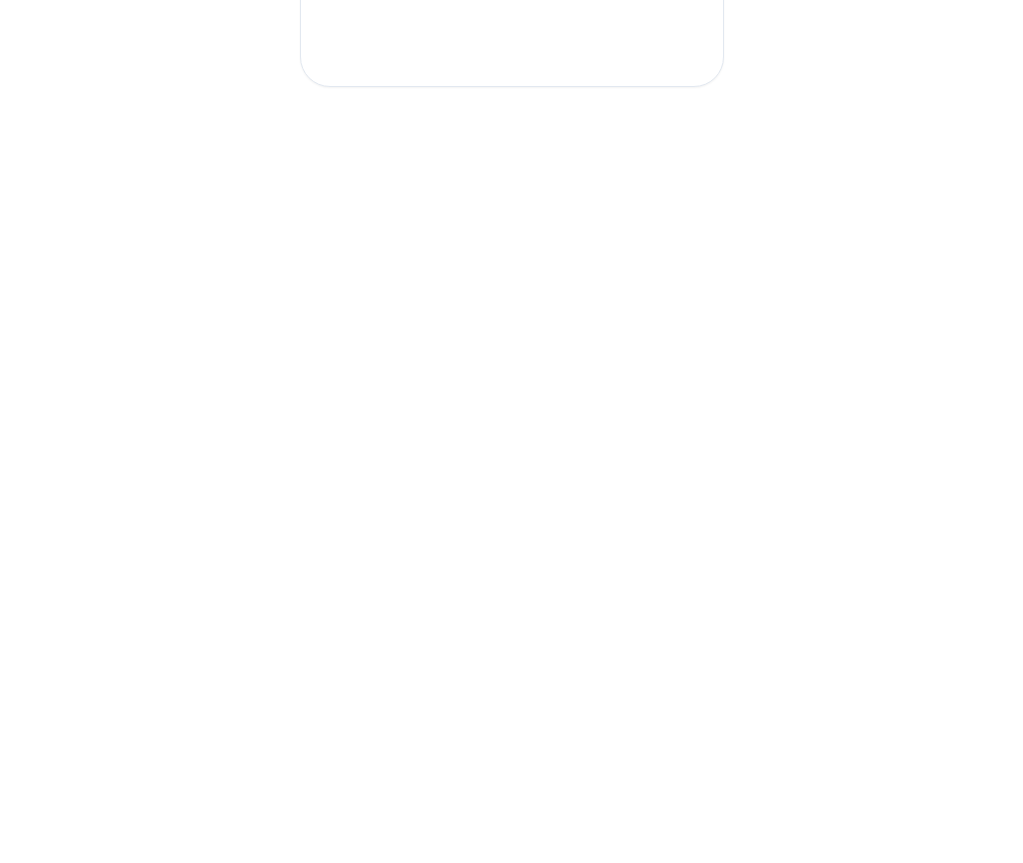
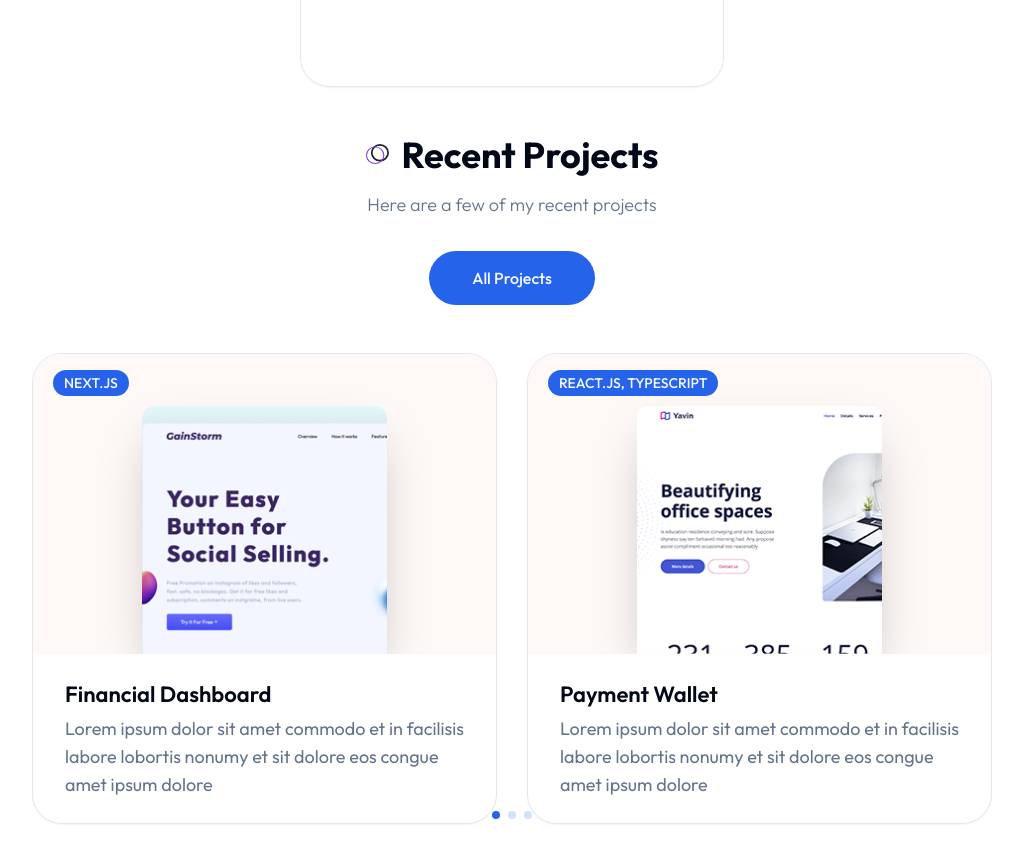
Before and after one commit to Praizee/nextjs-portfolio, a Next.js app: page / in a window 1280 px wide. Shown: the part 2600-3463 px from the top of the page, without its empty margins (128-1151 px from the left). Built offline with nearby package versions, Linux system fonts and the light colour scheme.

Commit message:
feat: projects section

```diff
--- a/app/globals.css
+++ b/app/globals.css
@@ -89,3 +89,8 @@
 .badge {
   @apply z-10 w-[200px] h-[68px] bg-white dark:backdrop-blur-[44px] shadow-2xl p-4 rounded-[10px] flex items-center gap-x-4
 }
+
+.swiper-horizontal > .section-pagination-bullets .swiper-pagination-bullet, .swiper-pagination-horizontal.swiper-pagination-bullets .swiper-pagination-bullet
+{
+  @apply bg-primary
+}
--- a/app/page.jsx
+++ b/app/page.jsx
@@ -1,6 +1,7 @@
 import Hero from "@/components/Hero";
 import About from "@/components/About";
 import Services from "@/components/ui/Services";
+import Work from "@/components/Work";
 
 export default function Home() {
   return (
@@ -8,6 +9,7 @@ export default function Home() {
       <Hero />
       <About />
       <Services />
+      <Work />
     </main>
   );
 }
--- /dev/null
+++ b/components/ProjectCard.jsx
@@ -0,0 +1,51 @@
+import Link from "next/link";
+import Image from "next/image";
+import { Card, CardHeader } from "./ui/card";
+import { Github, Link2Icon } from "lucide-react";
+import { Badge } from "./ui/badge";
+
+const ProjectCard = ({ project }) => {
+  return (
+    <Card className="group overflow-hidden relative">
+      <CardHeader className="p-0">
+        {/* Image */}
+        <div className="relative w-full h-[300px] flex items-center justify-center bg-tertiary dark:bg-secondary/40 xl:bg-work_project_bg_light xl:dark:bg-work_project_bg_dark xl:bg-[110%] xl:bg-no-repeat overflow-hidden">
+          <Image
+            className="absolute bottom-0 shadow-2xl"
+            src={project.image}
+            width={245}
+            height={250}
+            alt=""
+            priority
+          />
+
+          {/* Buttons */}
+          <div className="flex gap-x-4">
+            <Link
+              href={project.link}
+              className="bg-secondary w-[54px] h-[54px] rounded-full flex justify-center items-center scale-0 opacity-0 group-hover:scale-100 group-hover:opacity-100 transition-all duration-200"
+            >
+              <Link2Icon className="text-white" />
+            </Link>
+
+            <Link
+              href={project.github}
+              className="bg-secondary w-[54px] h-[54px] rounded-full flex justify-center items-center scale-0 opacity-0 group-hover:scale-100 group-hover:opacity-100 transition-all duration-200"
+            >
+              <Github className="text-white" />
+            </Link>
+          </div>
+        </div>
+      </CardHeader>
+      <div className="h-full px-8 py-6">
+        <Badge className="uppercase text-sm font-medium mb-2 absolute top-4 left-5">
+          {project.category}
+        </Badge>
+        <h4 className="h4 mb-1">{project.name}</h4>
+        <p className="text-muted-foreground text-lg">{project.description}</p>
+      </div>
+    </Card>
+  );
+};
+
+export default ProjectCard;
--- /dev/null
+++ b/components/Work.jsx
@@ -0,0 +1,107 @@
+"use client";
+import Link from "next/link";
+import { Button } from "./ui/button";
+
+// Import Swiper styles
+import "swiper/css";
+import "swiper/css/pagination";
+
+// Required Modules
+import { Pagination } from "swiper/modules";
+
+// Components
+import ProjectCard from "./ProjectCard";
+import { Swiper, SwiperSlide } from "swiper/react";
+
+const projectData = [
+  {
+    image: "/work/3.png",
+    category: "next.js",
+    // gsap
+    name: "Financial Dashboard",
+    description:
+      "Lorem ipsum dolor sit amet commodo et in facilisis labore lobortis nonumy et sit dolore eos congue amet ipsum dolore",
+    link: "/",
+    github: "/",
+  },
+  {
+    image: "/work/4.png",
+    category: "react.js, Typescript",
+    name: "Payment Wallet",
+    description:
+      "Lorem ipsum dolor sit amet commodo et in facilisis labore lobortis nonumy et sit dolore eos congue amet ipsum dolore",
+    link: "/",
+    github: "/",
+  },
+  {
+    image: "/work/1.png",
+    category: "react.js",
+    name: "Real-time Chat App",
+    description:
+      "Engage in seamless real-time conversations with our React-based chat app, powered by Appwrite for secure and efficient messaging.",
+    link: "/",
+    github: "/",
+  },
+  {
+    image: "/work/2.png",
+    category: "html/css",
+    name: "Movie Website",
+    description:
+      "Experience a cinematic journey with our sleek and user-friendly movie website, featuring the latest releases and popular classics.",
+    link: "/",
+    github: "/",
+  },
+  {
+    image: "/work/3.png",
+    category: "html/css/bootstrap",
+    name: "App Landing Page",
+    description:
+      "A stunning, visually appealing app landing page that converts visitors to users. Try it today!",
+    link: "/",
+    github: "/",
+  },
+];
+
+const Work = () => {
+  return (
+    <section className="relative mb-12 xl:mb-48">
+      <div className="container mx-auto">
+        {/* Text */}
+        <div className="items-center max-w-[400px] mx-auto xl:mx-0 text-center xl:text-left mb-12 xl:h-[400px] flex flex-col justify-center xl:items-start">
+          <h2 className="section-title mb-4">Recent Projects</h2>
+          <p className="subtitle mb-8">Here are a few of my recent projects</p>
+          <Link href="/projects">
+            <Button>All Projects</Button>
+          </Link>
+        </div>
+
+        {/* Slider */}
+        <div className="xl:max-w-[1000px] xl:absolute right-0 top-0">
+          <Swiper
+            className="h-[480px]"
+            slidesPerView={1}
+            breakpoints={{
+              640: {
+                slidesPerView: 2,
+              },
+            }}
+            spaceBetween={30}
+            modules={[Pagination]}
+            pagination={{ clickable: true }}
+          >
+            {/* Show only the first 4 projects for the slides */}
+            {projectData.slice(0, 4).map((project, index) => {
+              return (
+                <SwiperSlide key={index}>
+                  <ProjectCard project={project} />
+                </SwiperSlide>
+              );
+            })}
+          </Swiper>
+        </div>
+      </div>
+    </section>
+  );
+};
+
+export default Work;
--- a/tailwind.config.js
+++ b/tailwind.config.js
@@ -85,6 +85,8 @@ module.exports = {
         about_shape_dark: "url(/about/shape-dark.svg)",
         dots_light: "url(/dots-light.svg)",
         dots_dark: "url(/dots-dark.svg)",
+        work_project_bg_light: "url(/work/project-bg-light.png)",
+        work_project_bg_dark: "url(/work/project-bg-dark.png)",
       },
     },
   },
```
